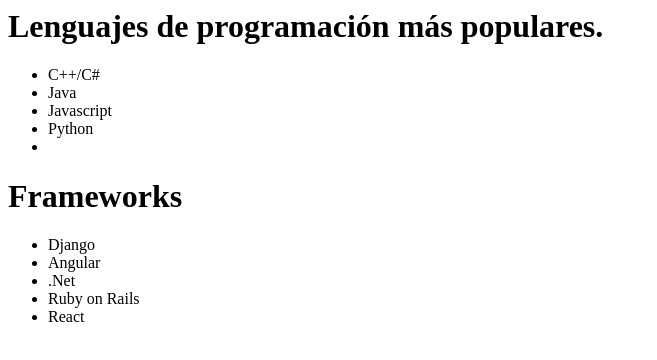
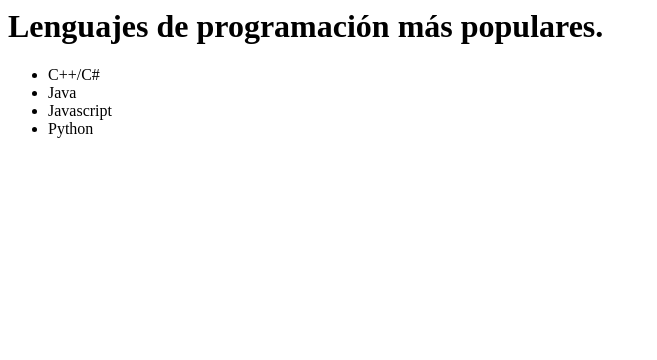
Before and after one commit to Eptre/Alura-Git, a plain HTML site: page index.html in a window 1280 px wide. Shown: the whole page, without its empty margins (0-657 px from the left). Drawn offline with Linux system fonts and the light colour scheme.

Commit message:
Eliminando frameworks

```diff
--- a/index.html
+++ b/index.html
@@ -12,16 +12,6 @@
         <li>Java</li>
         <li>Javascript</li>
         <li>Python</li>
-        <li></li>
-    </ul>
-
-    <h1>Frameworks</h1>
-    <ul>
-        <li>Django</li>
-        <li>Angular</li>
-        <li>.Net</li>
-        <li>Ruby on Rails</li>
-        <li>React</li>
     </ul>
 </body>
 </html>
```
